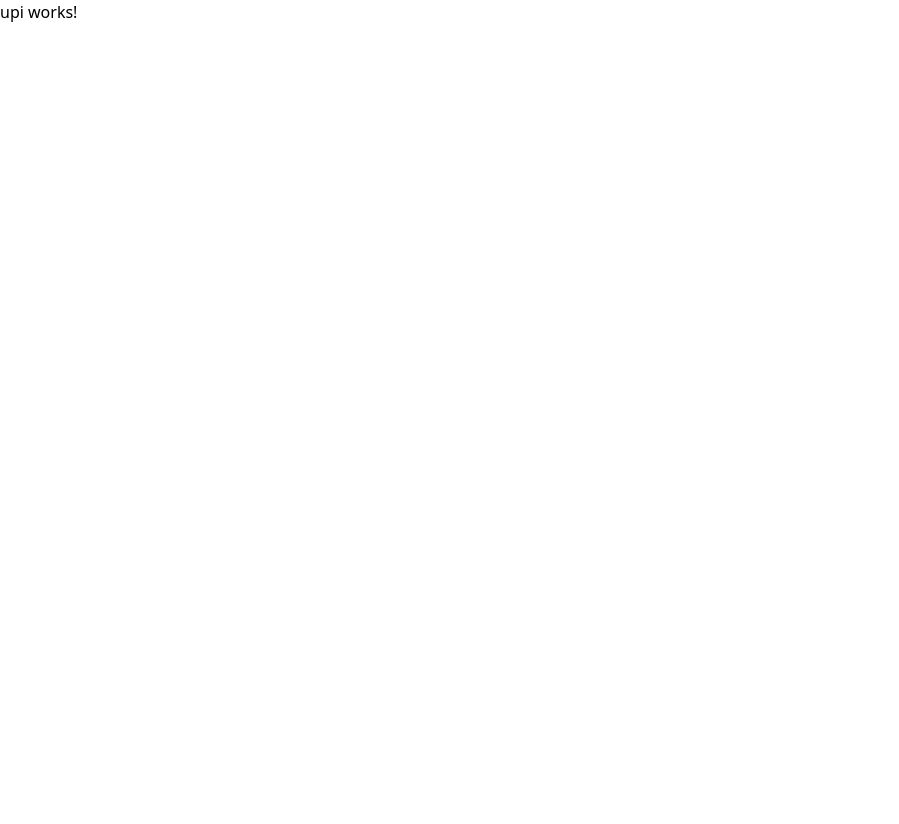
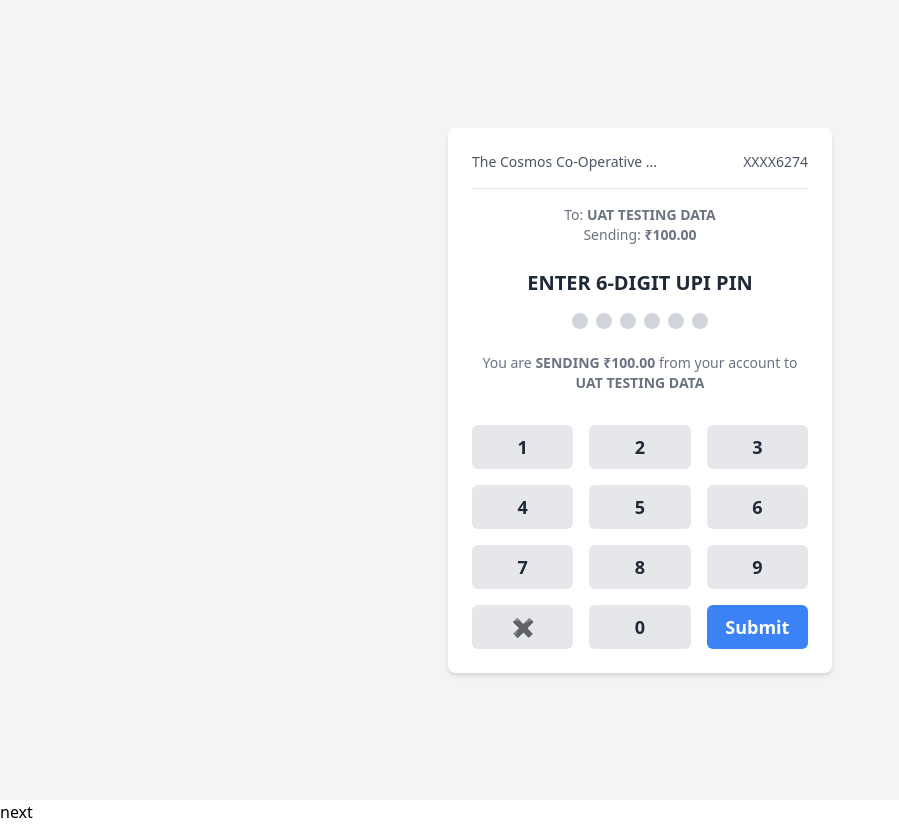
Before and after one commit to xoaeb/gff2024, an Angular app: page /upi in a window 1280 px wide. Shown: the whole page, without its empty margins (0-899 px from the left). Before the commit the page ends 800 px from the top, so only its background shows below. Built offline with nearby package versions, Linux system fonts and the light colour scheme.

Commit message:
adds upi page

```diff
--- a/src/app/amount-enter/amount-enter.component.html
+++ b/src/app/amount-enter/amount-enter.component.html
@@ -1,3 +1,4 @@
 <p>
-  amount-enter works!
+    amount-enter works!
 </p>
+<button (click)="nextPage()">next</button>
--- a/src/app/amount-enter/amount-enter.component.ts
+++ b/src/app/amount-enter/amount-enter.component.ts
@@ -1,4 +1,5 @@
 import { Component, OnInit } from '@angular/core';
+import { Router } from '@angular/router';
 
 @Component({
   selector: 'app-amount-enter',
@@ -7,9 +8,13 @@ import { Component, OnInit } from '@angular/core';
 })
 export class AmountEnterComponent implements OnInit {
 
-  constructor() { }
+  constructor(private router:Router) { }
 
   ngOnInit() {
   }
+  nextPage(){
+    this.router.navigate(['/upi']);
+
+  }
 
 }
--- a/src/app/app-routing.module.ts
+++ b/src/app/app-routing.module.ts
@@ -15,7 +15,7 @@ const routes: Routes = [
   { path: 'landing', component: LandingComponent },
   { path: 'registration-success', component: RegistrationSuccessComponent },
 
-  { path: 'amount-enter', component: AmountEnterComponent },
+  { path: 'amount', component: AmountEnterComponent },
   { path: 'upi', component: UpiComponent },
   { path: 'success', component: RechargeSuccessComponent },
 
--- a/src/app/link-UPI/link-UPI.component.html
+++ b/src/app/link-UPI/link-UPI.component.html
@@ -4,7 +4,7 @@
             <h1 class="title-font font-medium text-3xl text-gray-900">Link Your UPI ID</h1>
             <p class="leading-relaxed mt-4">Connect your mobile number to your UPI ID to generate a QR code. This will streamline your payment processes and make transactions easier.</p>
         </div>
-        <div class="lg:w-2/6 md:w-1/2 bg-gray-100 rounded-lg p-8 flex flex-col md:ml-auto w-full mt-10 md:mt-0">
+        <div *ngIf="!showQR" class="lg:w-2/6 md:w-1/2 bg-gray-100 rounded-lg p-8 flex flex-col md:ml-auto w-full mt-10 md:mt-0">
             <h2 class="text-gray-900 text-lg font-medium title-font mb-5">Generate QR Code</h2>
             <form #mobileForm="ngForm">
 
@@ -14,11 +14,17 @@
                     <input type="text" id="mobile-number" name="mobile-number" class="w-full bg-white rounded border border-gray-300 focus:border-indigo-500 focus:ring-2 focus:ring-indigo-200 text-base outline-none text-gray-700 py-1 px-3 leading-8 transition-colors duration-200 ease-in-out"
                         maxlength="10" pattern="\d{10}" oninput="this.value = this.value.replace(/[^0-9]/g, '').slice(0, 10);" />
                 </div>
-                <button class="text-white bg-indigo-500 border-0 py-2 px-8 focus:outline-none hover:bg-indigo-600 rounded text-lg">Generate QR Code</button>
+                <button class="text-white bg-indigo-500 border-0 py-2 px-8 focus:outline-none hover:bg-indigo-600 rounded text-lg" (click)="showQRCode()">Generate QR Code</button>
             </form>
 
             <p class="text-xs text-gray-500 mt-3">Easily link your UPI ID with your mobile number to create a QR code for quick payments.</p>
         </div>
+
+        <div *ngIf="showQR" class="lg:w-2/6 md:w-1/2 bg-gray-100 rounded-lg p-8 flex flex-col md:ml-auto w-full mt-10 md:mt-0">
+            <img src="../../assets/images/npstx.com qr.png" (click)="nextPage()" alt="">
+
+        </div>
+
     </div>
 
 </section>
--- a/src/app/link-UPI/link-UPI.component.ts
+++ b/src/app/link-UPI/link-UPI.component.ts
@@ -1,4 +1,5 @@
 import { Component, OnInit } from '@angular/core';
+import { Router } from '@angular/router';
 
 @Component({
   selector: 'app-link-UPI',
@@ -7,10 +8,18 @@ import { Component, OnInit } from '@angular/core';
 })
 export class LinkUPIComponent implements OnInit {
 
-  constructor() { }
+  constructor(private router: Router) { }
   mobileNumber: string = '';
-
+  showQR:boolean=false
   ngOnInit() {
   }
 
+  showQRCode(){
+    this.showQR=!this.showQR
+  }
+  nextPage(){
+    this.router.navigate(['/registration-success']);
+
+  }
+
 }
--- a/src/app/registration-success/registration-success.component.html
+++ b/src/app/registration-success/registration-success.component.html
@@ -1,3 +1,25 @@
-<p>
-  registration-success works!
-</p>
+<section class="flex items-center justify-center h-screen bg-cover bg-center">
+    <div class="fixed inset-0 p-4 flex flex-wrap justify-center items-center w-full h-full z-[1000] before:fixed before:inset-0 before:w-full before:h-full before:bg-[rgba(0,0,0,0.5)] overflow-auto font-[sans-serif]">
+        <div class="w-full max-w-lg bg-white shadow-lg rounded-lg p-6 relative">
+            <svg xmlns="http://www.w3.org/2000/svg" class="w-3.5 cursor-pointer shrink-0 fill-gray-400 hover:fill-red-500 float-right" viewBox="0 0 320.591 320.591">
+              <path d="M30.391 318.583a30.37 30.37 0 0 1-21.56-7.288c-11.774-11.844-11.774-30.973 0-42.817L266.643 10.665c12.246-11.459 31.462-10.822 42.921 1.424 10.362 11.074 10.966 28.095 1.414 39.875L51.647 311.295a30.366 30.366 0 0 1-21.256 7.288z" data-original="#000000"></path>
+              <path d="M287.9 318.583a30.37 30.37 0 0 1-21.257-8.806L8.83 51.963C-2.078 39.225-.595 20.055 12.143 9.146c11.369-9.736 28.136-9.736 39.504 0l259.331 257.813c12.243 11.462 12.876 30.679 1.414 42.922-.456.487-.927.958-1.414 1.414a30.368 30.368 0 0 1-23.078 7.288z" data-original="#000000"></path>
+          </svg>
+
+            <div class="my-8 text-center">
+                <svg xmlns="http://www.w3.org/2000/svg" class="w-14 shrink-0 fill-green-500 inline" viewBox="0 0 512 512">
+                  <path d="M383.841 171.838c-7.881-8.31-21.02-8.676-29.343-.775L221.987 296.732l-63.204-64.893c-8.005-8.213-21.13-8.393-29.35-.387-8.213 7.998-8.386 21.137-.388 29.35l77.492 79.561a20.687 20.687 0 0 0 14.869 6.275 20.744 20.744 0 0 0 14.288-5.694l147.373-139.762c8.316-7.888 8.668-21.027.774-29.344z" data-original="#000000" />
+                  <path d="M256 0C114.84 0 0 114.84 0 256s114.84 256 256 256 256-114.84 256-256S397.16 0 256 0zm0 470.487c-118.265 0-214.487-96.214-214.487-214.487 0-118.265 96.221-214.487 214.487-214.487 118.272 0 214.487 96.221 214.487 214.487 0 118.272-96.215 214.487-214.487 214.487z" data-original="#000000" />
+              </svg>
+                <h4 class="text-xl text-gray-800 font-semibold mt-4">Registration Successful!</h4>
+                <p class="text-sm text-gray-500 leading-relaxed mt-4">Your registration has been completed. Here are your bank details for future transactions:</p>
+                <p class="text-sm text-gray-700 mt-4"><strong>Bank Name:</strong> The Cosmos Co-op Bank Ltd</p>
+                <p class="text-sm text-gray-700 mt-2"><strong>Account Number:</strong> 123456789012</p>
+                <p class="text-sm text-gray-700 mt-2"><strong>IFSC:</strong> COSB0000123</p>
+                <p class="text-sm text-gray-700 mt-2"><strong>UPI ID:</strong> yournamecosmos</p>
+            </div>
+
+            <button type="button" class="px-5 py-2.5 w-full rounded-lg text-white text-sm border-none outline-none bg-gray-800 hover:bg-gray-700 mt-6" (click)="nextPage()">Continue</button>
+        </div>
+    </div>
+</section>
--- a/src/app/registration-success/registration-success.component.ts
+++ b/src/app/registration-success/registration-success.component.ts
@@ -1,4 +1,5 @@
 import { Component, OnInit } from '@angular/core';
+import { Router } from '@angular/router';
 
 @Component({
   selector: 'app-registration-success',
@@ -7,9 +8,13 @@ import { Component, OnInit } from '@angular/core';
 })
 export class RegistrationSuccessComponent implements OnInit {
 
-  constructor() { }
+  constructor(private router:Router) { }
 
   ngOnInit() {
   }
+  nextPage(){
 
+    this.router.navigate(['/amount']);
+
+  }
 }
--- a/src/app/upi/upi.component.html
+++ b/src/app/upi/upi.component.html
@@ -1,3 +1,50 @@
-<p>
-  upi works!
-</p>
+<body class="bg-gray-100 h-screen flex items-center justify-center">
+    <div class="container bg-white shadow-md rounded-lg p-6 max-w-sm mx-auto">
+        <!-- Header Section -->
+        <div class="flex justify-between items-center border-b pb-4 mb-4">
+            <div class="text-sm text-gray-600 font-medium">The Cosmos Co-Operative ...</div>
+            <div class="text-sm text-gray-600 font-medium">XXXX6274</div>
+        </div>
+
+        <!-- PIN Entry Section -->
+        <div class="pin-entry-section text-center">
+            <div class="upi-details mb-6">
+                <p class="text-gray-500 text-sm">To: <span class="font-semibold">UAT TESTING DATA</span></p>
+                <p class="text-gray-500 text-sm">Sending: <span class="font-semibold">₹100.00</span></p>
+            </div>
+            <div class="upi-input">
+                <h2 class="text-xl font-semibold text-gray-800 mb-4">ENTER 6-DIGIT UPI PIN</h2>
+                <div class="flex justify-center space-x-2 mb-6">
+                    <!-- Dots representing the PIN input -->
+                    <span class="dot w-4 h-4 bg-gray-300 rounded-full"></span>
+                    <span class="dot w-4 h-4 bg-gray-300 rounded-full"></span>
+                    <span class="dot w-4 h-4 bg-gray-300 rounded-full"></span>
+                    <span class="dot w-4 h-4 bg-gray-300 rounded-full"></span>
+                    <span class="dot w-4 h-4 bg-gray-300 rounded-full"></span>
+                    <span class="dot w-4 h-4 bg-gray-300 rounded-full"></span>
+                </div>
+                <div class="info text-gray-500 text-sm">
+                    <p>You are <strong>SENDING ₹100.00</strong> from your account to <strong>UAT TESTING DATA</strong></p>
+                </div>
+            </div>
+        </div>
+
+        <!-- Numpad Section -->
+        <div class="numpad grid grid-cols-3 gap-4 mt-8">
+            <button class="bg-gray-200 text-gray-800 text-lg font-semibold py-2 rounded-md">1</button>
+            <button class="bg-gray-200 text-gray-800 text-lg font-semibold py-2 rounded-md">2</button>
+            <button class="bg-gray-200 text-gray-800 text-lg font-semibold py-2 rounded-md">3</button>
+            <button class="bg-gray-200 text-gray-800 text-lg font-semibold py-2 rounded-md">4</button>
+            <button class="bg-gray-200 text-gray-800 text-lg font-semibold py-2 rounded-md">5</button>
+            <button class="bg-gray-200 text-gray-800 text-lg font-semibold py-2 rounded-md">6</button>
+            <button class="bg-gray-200 text-gray-800 text-lg font-semibold py-2 rounded-md">7</button>
+            <button class="bg-gray-200 text-gray-800 text-lg font-semibold py-2 rounded-md">8</button>
+            <button class="bg-gray-200 text-gray-800 text-lg font-semibold py-2 rounded-md">9</button>
+            <button class="bg-gray-200 text-gray-800 text-lg font-semibold py-2 rounded-md delete">&#10006;</button>
+            <button class="bg-gray-200 text-gray-800 text-lg font-semibold py-2 rounded-md">0</button>
+            <button class="bg-blue-500 text-white text-lg font-semibold py-2 rounded-md submit">Submit</button>
+        </div>
+    </div>
+</body>
+
+<button (click)="nextPage()">next</button>
--- a/src/app/upi/upi.component.ts
+++ b/src/app/upi/upi.component.ts
@@ -11,5 +11,7 @@ export class UpiComponent implements OnInit {
 
   ngOnInit() {
   }
+  nextPage(){
 
+  }
 }
```
